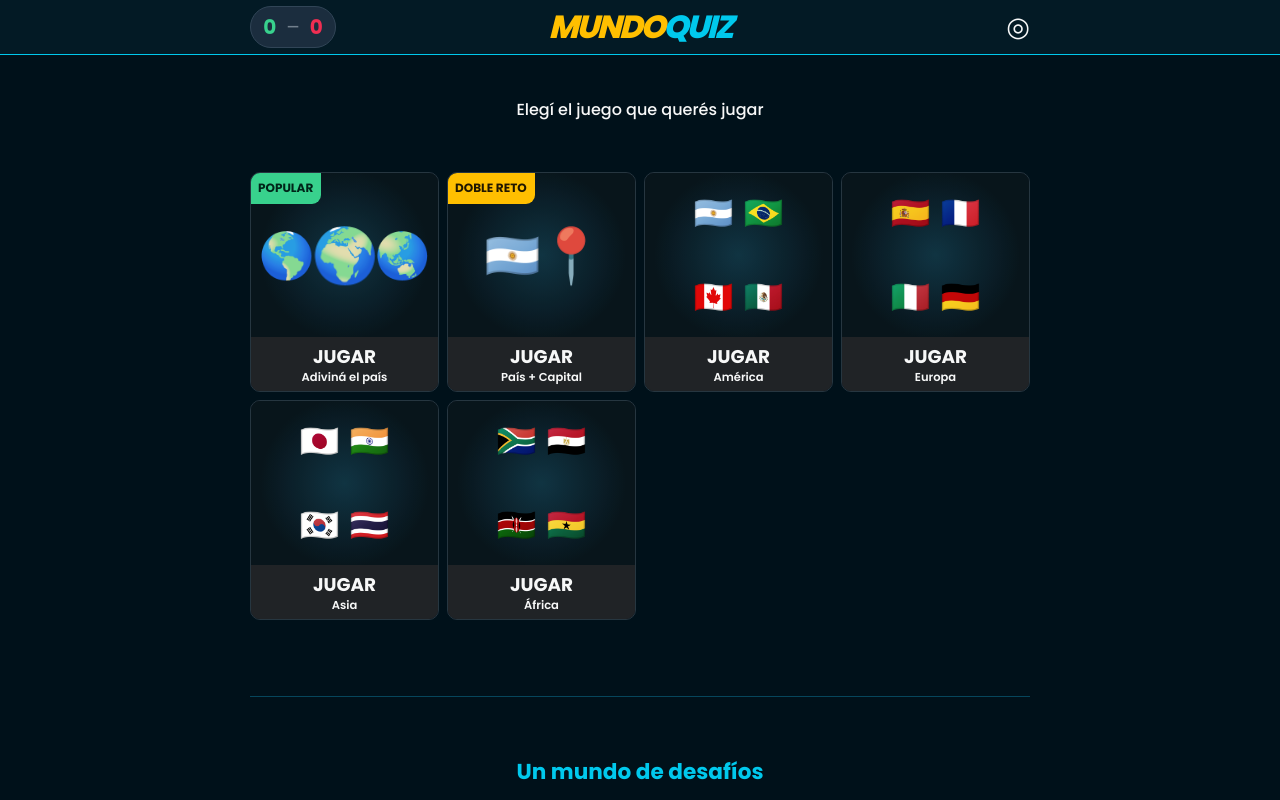
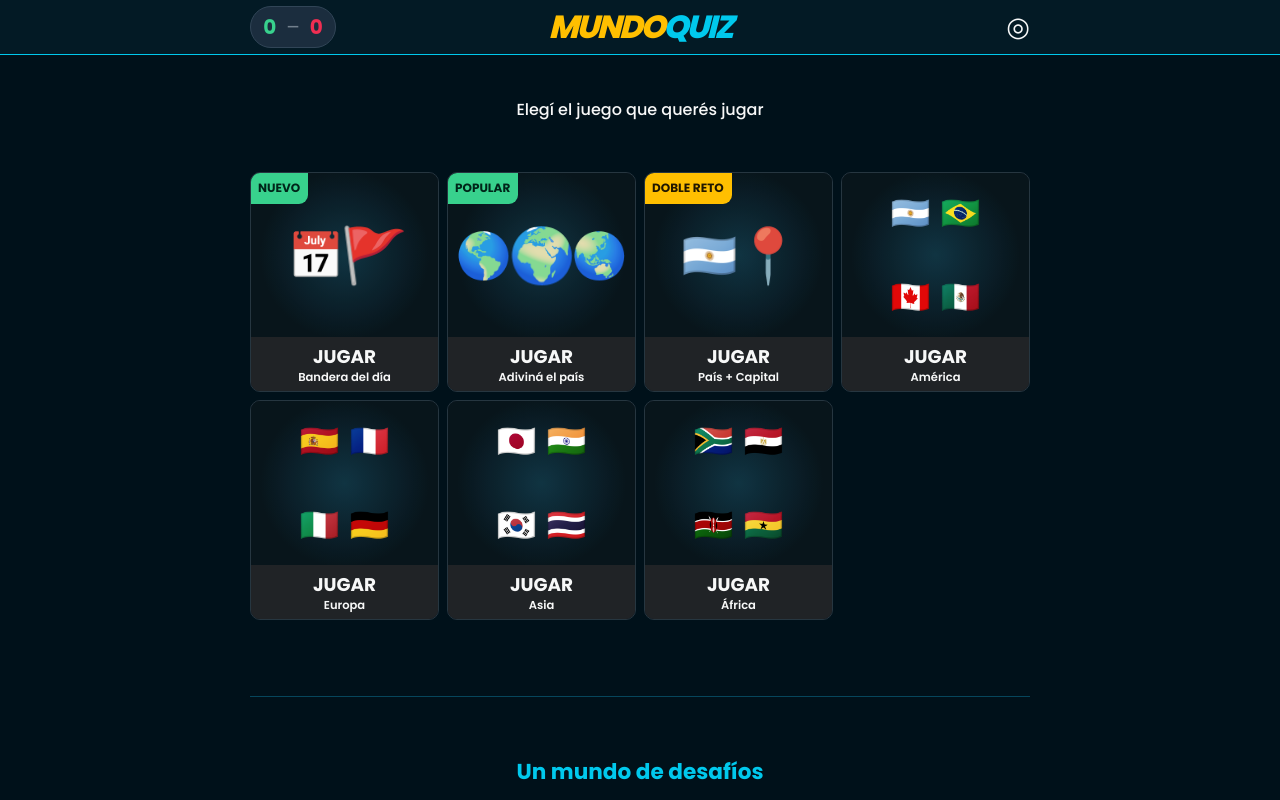
Before and after one commit to BenjaminV3lasco/juego_banderas, a Next.js app: page / in a window 1280 px wide. Shown: the top 800 px of the page. Built offline with nearby package versions, Linux system fonts and the light colour scheme.

Commit message:
feat(daily): add daily flag challenge and dedicated score

```diff
--- a/app/globals.css
+++ b/app/globals.css
@@ -10,19 +10,22 @@ button { color:inherit; }
 .logo span { color:var(--yellow); }
 .score-pill { justify-self:start; border:1px solid #314557; background:#1b2d3e; border-radius:99px; height:42px; min-width:86px; padding:0 12px; display:flex; align-items:center; justify-content:center; gap:10px; font-size:1.25rem; cursor:pointer; }
 .score-pill b { color:var(--green); }.score-pill em { color:var(--red); font-style:normal; font-weight:700; }.score-pill i { color:#72808d; font-style:normal; }
+.daily-counter { cursor:default; }.daily-counter.align-right { justify-self:end; }
+.back-button { justify-self:start; border:1px solid #314557; background:#172b37; border-radius:7px; padding:8px 12px; cursor:pointer; font-size:.78rem; font-weight:600; }
 .header-dot { justify-self:end; font-size:1.7rem; }
 .hub { width:min(780px,calc(100% - 24px)); margin:0 auto; padding:42px 0 76px; }
 .hub h1 { font-size:1rem; font-weight:500; text-align:center; margin-bottom:50px; }
 .mode-grid { display:grid; grid-template-columns:repeat(4,1fr); gap:8px; }
 .mode-card { position:relative; min-width:0; height:220px; padding:0; overflow:hidden; border-radius:10px; border:1px solid #263640; background:#111820; cursor:pointer; transition:transform .16s,border-color .16s; }
 .mode-card:hover { transform:translateY(-4px); border-color:#98a2a6; }.mode-card:disabled { opacity:.5; cursor:wait; }
+.mode-card.completed:disabled { opacity:.72; cursor:default; border-color:#1d6b55; }.mode-card.completed .play-band strong { color:var(--green); font-size:.82rem; }
 .badge { position:absolute; z-index:2; top:-1px; left:-1px; background:var(--green); color:#002519; font-size:.75rem; font-weight:700; border-radius:9px 0 9px 0; padding:7px 8px; }.badge.yellow { background:var(--yellow); color:#201700; }
 .mode-preview { height:164px; display:flex; align-items:center; justify-content:center; gap:2px; font-size:2.8rem; background:radial-gradient(circle,#0b3546,#06151d 68%); filter:saturate(.85); }
 .mode-preview span:nth-child(2) { transform:scale(1.2); }.mode-preview.four { display:grid; grid-template-columns:repeat(2,46px); font-size:2rem; gap:4px; }.mode-preview.four span:nth-child(2) { transform:none; }
 .play-band { height:56px; background:#202326; display:flex; flex-direction:column; align-items:center; justify-content:center; line-height:1.2; }.play-band strong { font-size:1.15rem; }.play-band small { font-size:.72rem; font-weight:600; margin-top:3px; }
 .about { border-top:1px solid #06465c; width:min(780px,calc(100% - 24px)); margin:auto; padding:58px 25px; text-align:center; }.about h2 { color:var(--cyan); font-size:1.35rem; }.about p { color:#b7c1c7; max-width:600px; margin:16px auto 0; line-height:1.8; font-size:.9rem; }
 footer { border-top:1px solid var(--cyan); background:#041e2a; padding:40px max(24px,calc((100vw - 1200px)/2)); display:grid; grid-template-columns:1fr 1fr 1fr; align-items:center; gap:30px; font-size:.78rem; }footer p { color:#c5ced2; }footer nav { display:flex; justify-content:flex-end; gap:18px; }footer a { color:var(--yellow); text-decoration:none; }.footer-logo { font-size:1.45rem; }
-.game-shell { width:min(520px,calc(100% - 24px)); margin:auto; padding:45px 0; }.game-meta { display:flex; justify-content:space-between; font-size:.8rem; font-weight:600; color:#b9c4c9; }.progress { height:4px; background:#17303c; border-radius:8px; margin:12px 0 18px; overflow:hidden; }.progress span { display:block; height:100%; background:var(--cyan); transition:width .25s; }
+.game-shell { width:min(520px,calc(100% - 24px)); margin:auto; padding:45px 0; }.game-meta { display:grid; grid-template-columns:1fr auto 1fr; align-items:center; font-size:.8rem; font-weight:600; color:#b9c4c9; }.game-meta>span:last-child { text-align:right; }.round-score { background:#102733; border:1px solid #27424f; border-radius:99px; padding:4px 9px; display:flex; gap:6px; font-size:.72rem; }.round-score b { color:var(--green); }.round-score em { color:var(--red); font-style:normal; }.round-score i { color:#6f8089; font-style:normal; }.progress { height:4px; background:#17303c; border-radius:8px; margin:12px 0 18px; overflow:hidden; }.progress span { display:block; height:100%; background:var(--cyan); transition:width .25s; }
 .question-card { border:1px solid #174255; background:#061c27; border-radius:12px; padding:22px; }.flag-stage { height:220px; border-radius:8px; background:#021019; display:flex; justify-content:center; align-items:center; margin-bottom:22px; }.flag-stage img { max-width:85%; max-height:85%; object-fit:contain; filter:drop-shadow(0 8px 15px #0008); }
 .question-card label { display:block; color:#aab9c0; font-size:.75rem; margin:12px 0 7px; }.question-card input { width:100%; border:1px solid #2c4754; background:#03141d; color:white; border-radius:7px; padding:12px 14px; outline:none; }.question-card input:focus { border-color:var(--cyan); }.feedback { margin-top:14px; padding:10px; border-radius:6px; text-align:center; font-size:.85rem; }.feedback.ok { color:var(--green); background:#0b3a2b; }.feedback.bad { color:#ff7188; background:#421725; }
 .game-actions { display:grid; grid-template-columns:1fr 2fr; gap:10px; margin-top:18px; }.game-actions button,.result-actions button { border:0; border-radius:6px; padding:12px; font-weight:800; cursor:pointer; }.skip { background:#20313b; }.confirm,.result-actions button { background:var(--cyan); color:#00151e; }
--- a/app/page.tsx
+++ b/app/page.tsx
@@ -1,6 +1,7 @@
 "use client";
 
 import { FormEvent, useEffect, useMemo, useRef, useState } from "react";
+import { addDailyOutcome, DailyRecord, EMPTY_DAILY_RECORD, getDailyCountry, getTodayKey, readDailyRecord } from "@/lib/daily";
 import { Country, GameMode, mapCountries, MODES, normalize, RawCountry, shuffle } from "@/lib/game";
 import { saveGameResult } from "@/lib/supabase/results";
 
@@ -17,14 +18,20 @@ export default function Home() {
   const [capitalAnswer, setCapitalAnswer] = useState("");
   const [score, setScore] = useState<Score>({ correct: 0, wrong: 0 });
   const [feedback, setFeedback] = useState<{ text: string; ok: boolean } | null>(null);
+  const [dailyRecord, setDailyRecord] = useState<DailyRecord>(EMPTY_DAILY_RECORD);
   const savedResult = useRef<string | null>(null);
+  const todayKey = getTodayKey();
 
   useEffect(() => {
+    const frame = window.requestAnimationFrame(() => setDailyRecord(readDailyRecord()));
     fetch("/data/countries.json")
       .then((response) => response.json())
       .then((data: RawCountry[]) => setCountries(mapCountries(data)))
       .catch(() => setCountries([]));
+    return () => window.cancelAnimationFrame(frame);
   }, []);
+
+  const dailyCompleted = Boolean(dailyRecord.outcomes[todayKey]);
 
   const current = questions[index];
   const totalAnswered = score.correct + score.wrong;
@@ -43,9 +50,11 @@ export default function Home() {
   }, [mode, score.correct, score.wrong, screen, totalAnswered]);
 
   function startGame(selected: GameMode) {
-    const pool = selected.region ? countries.filter((country) => country.region === selected.region) : countries;
+    if (selected.daily && dailyCompleted) return;
+    const regionalPool = selected.region ? countries.filter((country) => country.region === selected.region) : countries;
+    const pool = selected.daily ? [getDailyCountry(countries, todayKey)] : shuffle(regionalPool);
     setMode(selected);
-    setQuestions(shuffle(pool));
+    setQuestions(pool.filter(Boolean));
     setIndex(0);
     setScore({ correct: 0, wrong: 0 });
     setFeedback(null);
@@ -69,6 +78,9 @@ export default function Home() {
     const countryOk = normalize(countryAnswer) === normalize(current.name);
     const capitalOk = !mode?.asksCapital || normalize(capitalAnswer) === normalize(current.capital);
     const ok = countryOk && capitalOk;
+    if (mode?.daily) {
+      setDailyRecord((record) => addDailyOutcome(record, todayKey, ok ? "correct" : "wrong"));
+    }
     setScore((value) => ({ ...value, [ok ? "correct" : "wrong"]: value[ok ? "correct" : "wrong"] + 1 }));
     setFeedback({ text: ok ? "¡Correcto!" : `${current.name}${mode?.asksCapital ? ` — ${current.capital}` : ""}`, ok });
     window.setTimeout(nextQuestion, ok ? 850 : 1400);
@@ -76,9 +88,9 @@ export default function Home() {
 
   if (screen === "game" && mode && current) {
     return <main className="game-page">
-      <header className="topbar"><button className="score-pill" onClick={() => setScreen("home")}>← Inicio</button><div className="logo"><span>MUNDO</span>QUIZ</div><div className="score-pill"><b>{score.correct}</b><i>–</i><em>{score.wrong}</em></div></header>
+      <header className="topbar"><button className="back-button" onClick={() => setScreen("home")}>← Inicio</button><div className="logo"><span>MUNDO</span>QUIZ</div><DailyCounter record={dailyRecord} align="right" /></header>
       <section className="game-shell">
-        <div className="game-meta"><span>{mode.title}</span><span>{index + 1} / {questions.length}</span></div>
+        <div className="game-meta"><span>{mode.title}</span><span className="round-score"><b>{score.correct}</b><i>–</i><em>{score.wrong}</em></span><span>{index + 1} / {questions.length}</span></div>
         <div className="progress"><span style={{ width: `${progress}%` }} /></div>
         <article className="question-card">
           {/* eslint-disable-next-line @next/next/no-img-element */}
@@ -96,17 +108,21 @@ export default function Home() {
   }
 
   if (screen === "results" && mode) {
-    return <main className="result-page"><div className="result-card"><span className="eyebrow">PARTIDA COMPLETADA</span><h1>{resultPercent}%</h1><p>{score.correct} respuestas correctas de {totalAnswered}</p><div className="result-actions"><button onClick={() => startGame(mode)}>JUGAR DE NUEVO</button><button className="secondary" onClick={() => setScreen("home")}>VER MODOS</button></div></div></main>;
+    return <main className="result-page"><div className="result-card"><span className="eyebrow">{mode.daily ? "DESAFÍO DIARIO COMPLETADO" : "PARTIDA COMPLETADA"}</span><h1>{resultPercent}%</h1><p>{score.correct} respuestas correctas de {totalAnswered}</p><div className="result-actions">{!mode.daily && <button onClick={() => startGame(mode)}>JUGAR DE NUEVO</button>}<button className="secondary" onClick={() => setScreen("home")}>VER MODOS</button></div></div></main>;
   }
 
   return <main className="home-page">
-    <header className="topbar"><div className="score-pill"><b>0</b><i>–</i><em>0</em></div><div className="logo"><span>MUNDO</span>QUIZ</div><div className="header-dot">◎</div></header>
-    <section className="hub"><h1>Elegí el juego que querés jugar</h1><div className="mode-grid">{MODES.map((item) => <button className="mode-card" key={item.id} onClick={() => startGame(item)} disabled={!countries.length}>
+    <header className="topbar"><DailyCounter record={dailyRecord} /><div className="logo"><span>MUNDO</span>QUIZ</div><div className="header-dot">◎</div></header>
+    <section className="hub"><h1>Elegí el juego que querés jugar</h1><div className="mode-grid">{MODES.map((item) => <button className={`mode-card ${item.daily && dailyCompleted ? "completed" : ""}`} key={item.id} onClick={() => startGame(item)} disabled={!countries.length || (item.daily && dailyCompleted)}>
       {item.badge && <span className={`badge ${item.id === "capitals" ? "yellow" : ""}`}>{item.badge}</span>}
       <div className={`mode-preview ${item.flags.length === 4 ? "four" : ""}`}>{item.flags.map((flag, flagIndex) => <span key={`${flag}-${flagIndex}`}>{flag}</span>)}</div>
-      <div className="play-band"><strong>JUGAR</strong><small>{item.title}</small></div>
+      <div className="play-band"><strong>{item.daily && dailyCompleted ? "COMPLETADO" : "JUGAR"}</strong><small>{item.title}</small></div>
     </button>)}</div></section>
     <section className="about"><h2>Un mundo de desafíos</h2><p>Aprendé geografía jugando. Nuevos modos, estadísticas y desafíos diarios llegarán muy pronto.</p></section>
     <footer><div className="logo footer-logo"><span>MUNDO</span>QUIZ</div><p>Juegos de geografía para aprender todos los días.</p><nav><a href="#top">Juegos</a><a href="#about">Acerca de</a><a href="https://github.com" target="_blank" rel="noreferrer">GitHub</a></nav></footer>
   </main>;
 }
+
+function DailyCounter({ record, align = "left" }: { record: DailyRecord; align?: "left" | "right" }) {
+  return <div className={`score-pill daily-counter ${align === "right" ? "align-right" : ""}`} title="Resultados de desafíos diarios"><b>{record.correct}</b><i>–</i><em>{record.wrong}</em></div>;
+}
--- /dev/null
+++ b/lib/daily.ts
@@ -0,0 +1,60 @@
+import type { Country } from "@/lib/game";
+
+export type DailyOutcome = "correct" | "wrong";
+
+export type DailyRecord = {
+  correct: number;
+  wrong: number;
+  outcomes: Record<string, DailyOutcome>;
+};
+
+export const EMPTY_DAILY_RECORD: DailyRecord = {
+  correct: 0,
+  wrong: 0,
+  outcomes: {},
+};
+
+export const DAILY_RECORD_KEY = "mundoquiz_daily_record";
+
+export function getTodayKey(date = new Date()) {
+  const year = date.getFullYear();
+  const month = String(date.getMonth() + 1).padStart(2, "0");
+  const day = String(date.getDate()).padStart(2, "0");
+  return `${year}-${month}-${day}`;
+}
+
+export function getDailyCountry(countries: Country[], dateKey: string) {
+  const sortedCountries = [...countries].sort((a, b) => a.name.localeCompare(b.name, "es"));
+  let hash = 2166136261;
+  for (const character of dateKey) {
+    hash ^= character.charCodeAt(0);
+    hash = Math.imul(hash, 16777619);
+  }
+  return sortedCountries[Math.abs(hash) % sortedCountries.length];
+}
+
+export function readDailyRecord(): DailyRecord {
+  try {
+    const stored = localStorage.getItem(DAILY_RECORD_KEY);
+    if (!stored) return EMPTY_DAILY_RECORD;
+    const parsed = JSON.parse(stored) as DailyRecord;
+    return {
+      correct: Number(parsed.correct) || 0,
+      wrong: Number(parsed.wrong) || 0,
+      outcomes: parsed.outcomes || {},
+    };
+  } catch {
+    return EMPTY_DAILY_RECORD;
+  }
+}
+
+export function addDailyOutcome(record: DailyRecord, dateKey: string, outcome: DailyOutcome) {
+  if (record.outcomes[dateKey]) return record;
+  const next = {
+    ...record,
+    [outcome]: record[outcome] + 1,
+    outcomes: { ...record.outcomes, [dateKey]: outcome },
+  };
+  localStorage.setItem(DAILY_RECORD_KEY, JSON.stringify(next));
+  return next;
+}
--- a/lib/game.ts
+++ b/lib/game.ts
@@ -1,4 +1,4 @@
-export type ModeId = "world" | "capitals" | "americas" | "europe" | "asia" | "africa";
+export type ModeId = "daily" | "world" | "capitals" | "americas" | "europe" | "asia" | "africa";
 
 export type RawCountry = {
   name: { common: string };
@@ -26,9 +26,11 @@ export type GameMode = {
   badge?: string;
   region?: string;
   asksCapital?: boolean;
+  daily?: boolean;
 };
 
 export const MODES: GameMode[] = [
+  { id: "daily", title: "Bandera del día", kicker: "DIARIO", description: "Una bandera. Un intento cada día.", flags: ["📅", "🚩"], badge: "NUEVO", daily: true },
   { id: "world", title: "Adiviná el país", kicker: "MUNDO", description: "Todas las banderas, un solo reto.", flags: ["🌎", "🌍", "🌏"], badge: "POPULAR" },
   { id: "capitals", title: "País + Capital", kicker: "EXPERTO", description: "Reconocé la bandera y su capital.", flags: ["🇦🇷", "📍"], badge: "DOBLE RETO", asksCapital: true },
   { id: "americas", title: "América", kicker: "REGIÓN", description: "Del Ártico a Tierra del Fuego.", flags: ["🇦🇷", "🇧🇷", "🇨🇦", "🇲🇽"], region: "Americas" },
```
